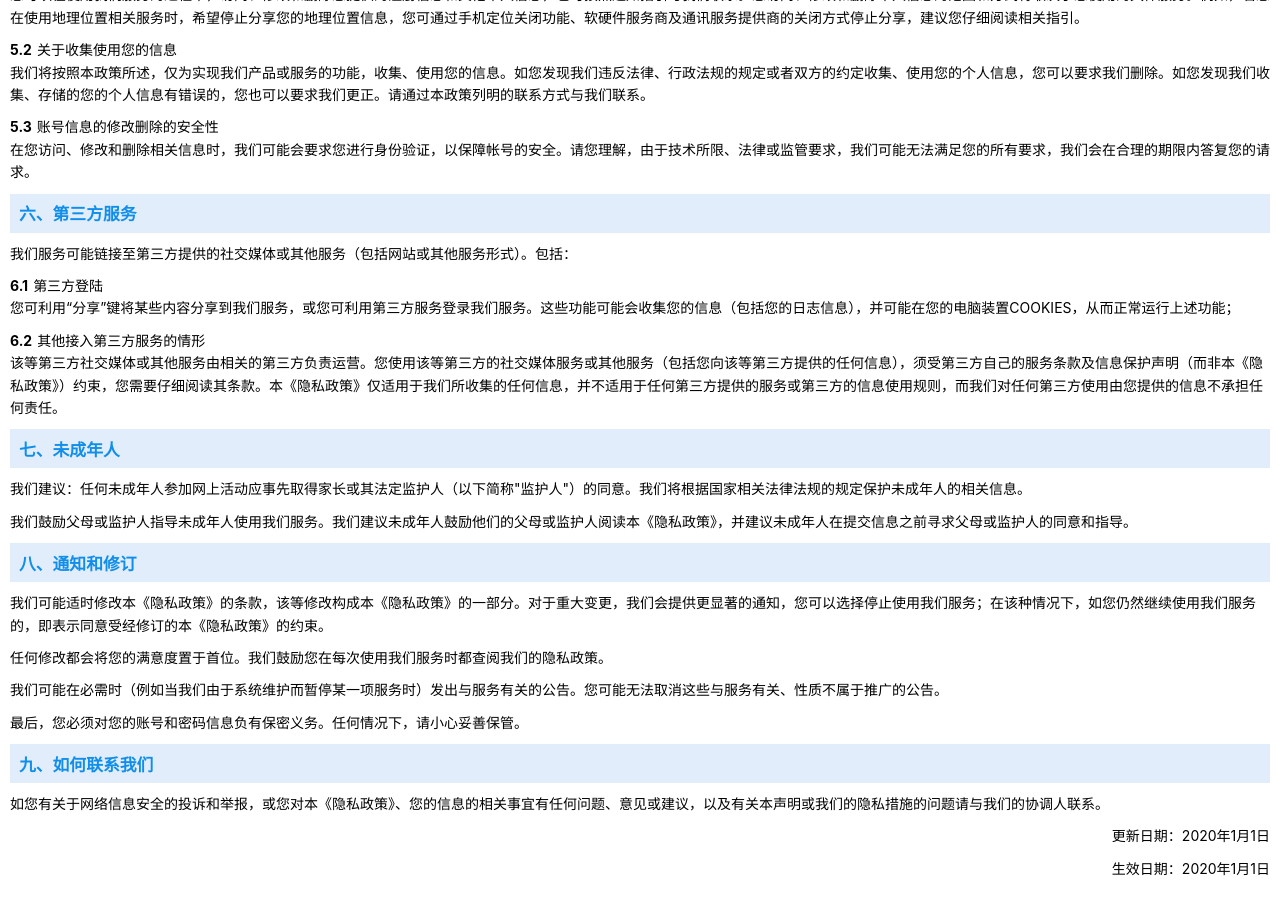
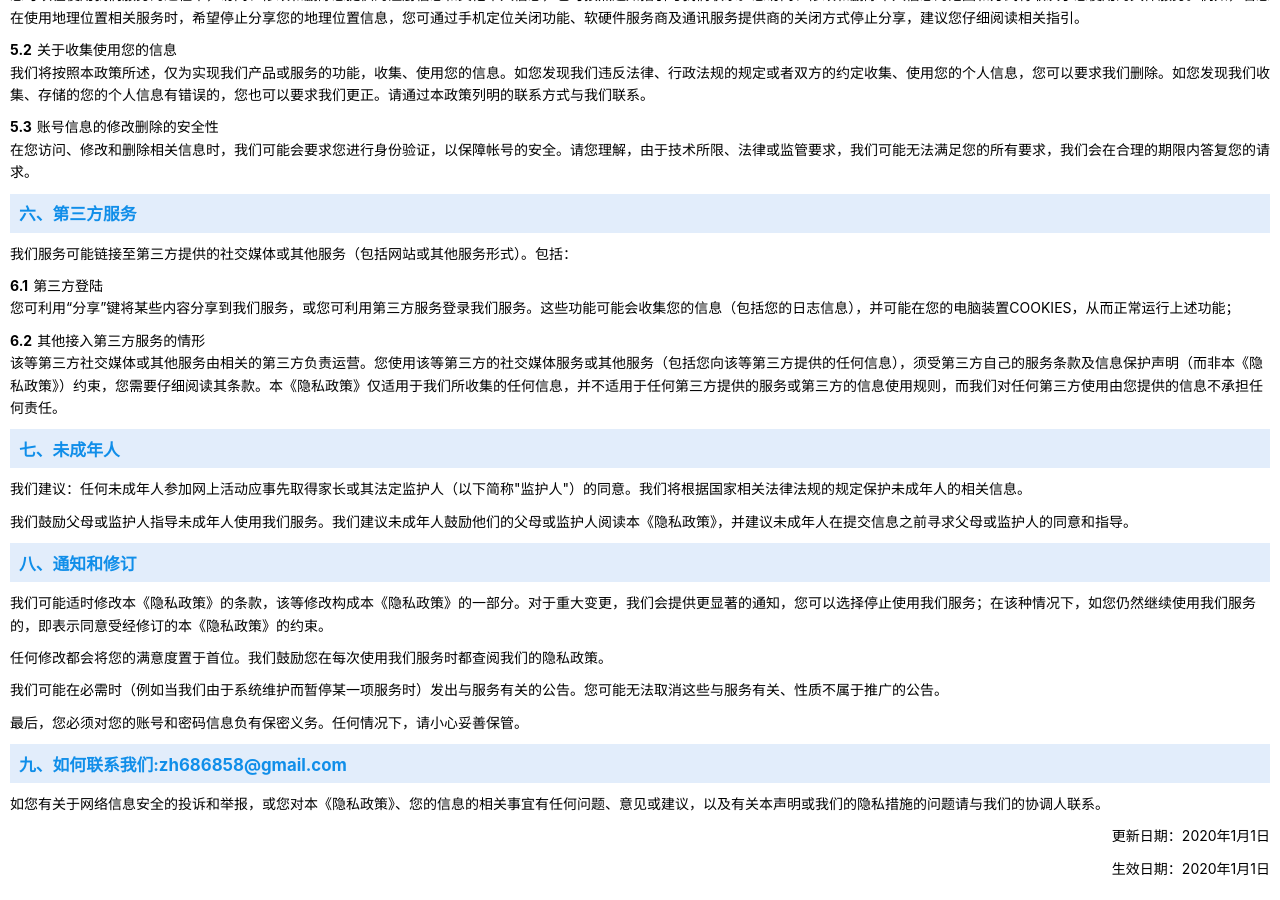
Before and after one commit to LLAvaiable/LLAvaiable.github.io, a Jekyll site: the page privacycn.html, which Jekyll copies as it is, in a window 1280 px wide and 900 px high, scrolled down 3315 px. Built offline with Jekyll 4.4.1, drawn with Linux system fonts in a browser that asks for light colours.

Commit message:
Update privacycn.html

```diff
--- a/privacycn.html
+++ b/privacycn.html
@@ -238,7 +238,7 @@
 			<p>我们可能在必需时（例如当我们由于系统维护而暂停某一项服务时）发出与服务有关的公告。您可能无法取消这些与服务有关、性质不属于推广的公告。</p>
 			<p>最后，您必须对您的账号和密码信息负有保密义务。任何情况下，请小心妥善保管。</p>
 		</div>
-		<h2 class="subtitle">九、如何联系我们</h2>
+		<h2 class="subtitle">九、如何联系我们:zh686858@gmail.com</h2>
 		<div class="section">
 			<p>如您有关于网络信息安全的投诉和举报，或您对本《隐私政策》、您的信息的相关事宜有任何问题、意见或建议，以及有关本声明或我们的隐私措施的问题请与我们的协调人联系。</p>
 			<p align="right">更新日期：2020年1月1日</p>
```
